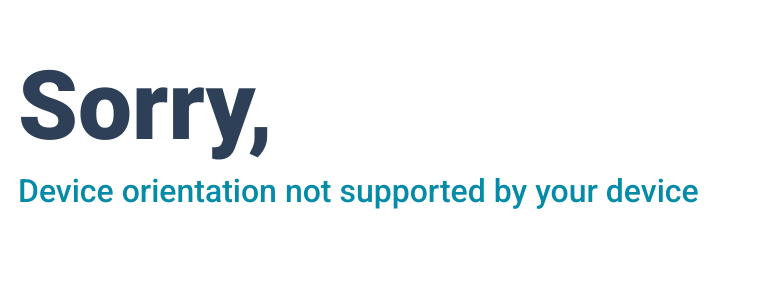
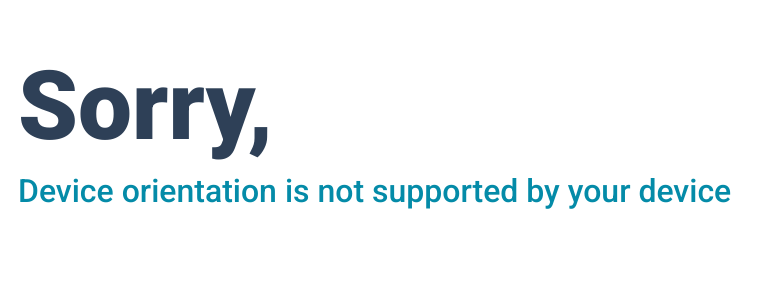
Before and after one commit to HunorMarton/compass, a Vue app: page / in a window 1280 px wide. Shown: the top 300 px of the page, without its empty margins (0-774 px from the left). Built offline with nearby package versions, Linux system fonts and the light colour scheme.

Commit message:
Add publish script

```diff
--- a/src/App.vue
+++ b/src/App.vue
@@ -6,7 +6,7 @@ export default {
     heading: 0,
     error:
       (!DeviceOrientationEvent || !DeviceOrientationEvent.requestPermission) &&
-      'Device orientation not supported by your device'
+      'Device orientation is not supported by your device'
   }),
   computed: {
     direction() {
```
Also changed, not shown: 27 other files (tests, documents, lock files or other folders).
